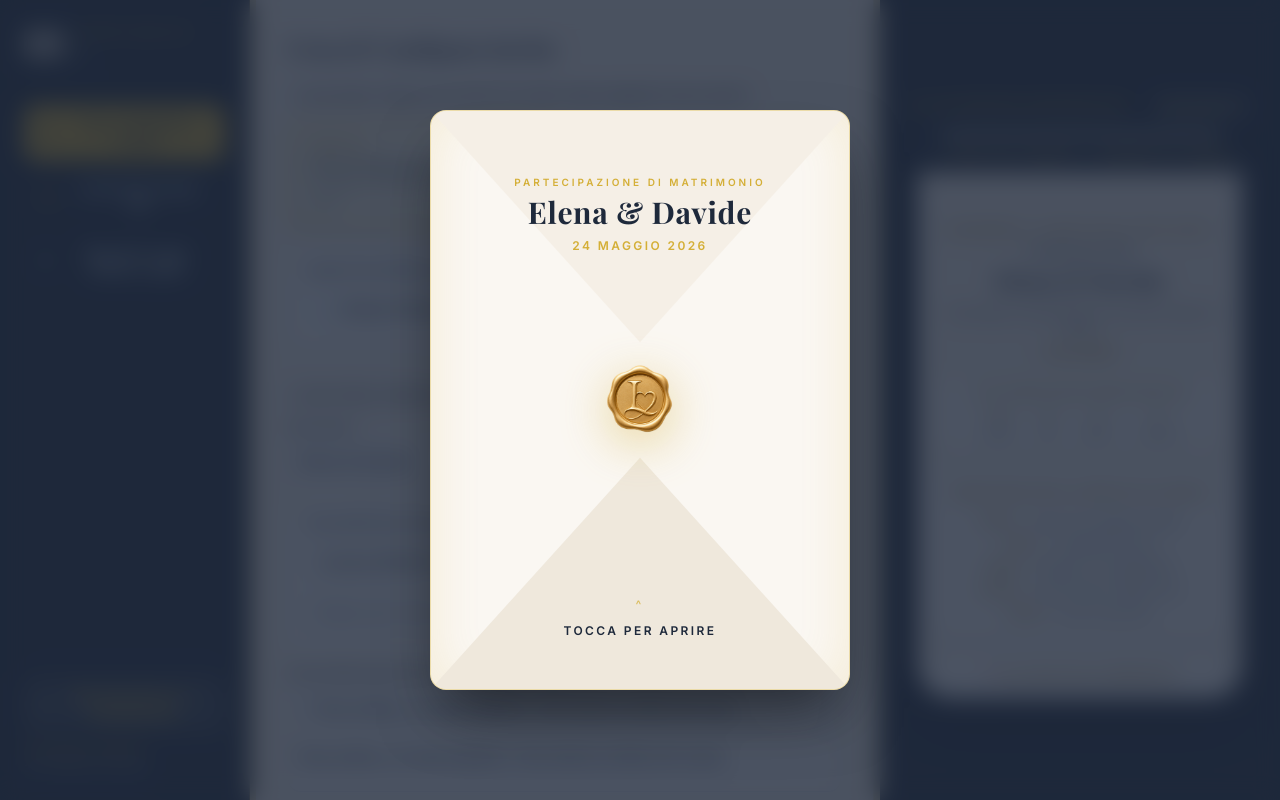
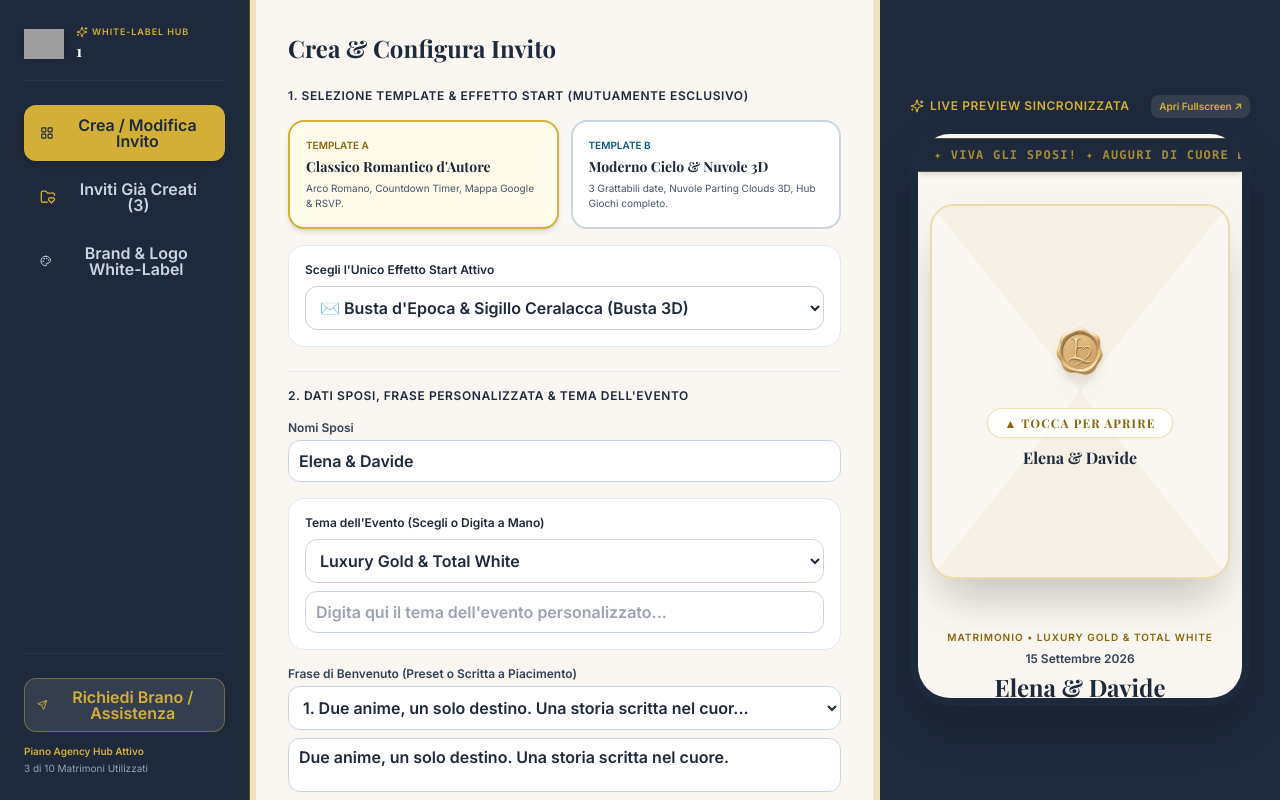
Before and after one commit to Rickym2025/love, a Next.js app: page /agency/1 in a window 1280 px wide. Built offline with nearby package versions, Linux system fonts and the light colour scheme; grey boxes are pictures that could not be loaded; a web font is replaced by a local one.

Commit message:
Update EnvelopeWax.tsx

```diff
--- a/src/components/EnvelopeWax.tsx
+++ b/src/components/EnvelopeWax.tsx
@@ -4,96 +4,52 @@ import React, { useState } from "react";
 import Image from "next/image";
 
 export interface EnvelopeWaxProps {
-  initials?: string;
   coupleNames?: string;
-  weddingDate?: string;
-  audioUrl?: string;
-  themeColor?: string;
   onOpen?: () => void;
-  children?: React.ReactNode;
 }
 
 export default function EnvelopeWax({
   coupleNames = "Elena & Davide",
-  weddingDate = "24 MAGGIO 2026",
   onOpen,
-  children,
 }: EnvelopeWaxProps) {
   const [isOpen, setIsOpen] = useState(false);
 
   const handleOpen = () => {
-    if (isOpen) return;
     setIsOpen(true);
-
-    const audio = document.getElementById("love-wedding-audio") as HTMLAudioElement;
-    if (audio) {
-      audio.play().catch((err) => console.log("Autoplay audio limitato:", err));
-    }
-
     if (onOpen) onOpen();
   };
 
   return (
-    <>
+    <div className="w-full my-4 flex flex-col items-center justify-center select-none">
       <div
-        className={`fixed inset-0 z-50 flex items-center justify-center bg-[#1E293B]/80 backdrop-blur-md transition-opacity duration-1000 ${
-          isOpen ? "opacity-0 pointer-events-none delay-700" : "opacity-100"
+        onClick={handleOpen}
+        className={`w-full max-w-sm aspect-[4/5] bg-[#FAF7F2] rounded-3xl border-2 border-[#D4AF37]/40 shadow-2xl relative overflow-hidden transition-all duration-700 cursor-pointer ${
+          isOpen ? "scale-95 opacity-20 pointer-events-none" : "hover:scale-[1.02]"
         }`}
       >
-        {/* Busta Materica Avorio */}
-        <div
-          onClick={handleOpen}
-          className="relative w-[92%] max-w-[420px] h-[580px] bg-[#FAF7F2] rounded-2xl shadow-2xl border border-[#D4AF37]/40 cursor-pointer group flex flex-col justify-between p-8 select-none transition-transform duration-500 hover:scale-[1.01] overflow-hidden"
-          style={{
-            boxShadow: "0 30px 60px -12px rgba(0,0,0,0.5), inset 0 0 50px rgba(212,175,55,0.15)",
-          }}
-        >
-          {/* Lembo Triangolare Superiore Pieghevole 3D */}
-          <div
-            className="absolute top-0 left-0 right-0 h-1/2 bg-[#F5EFE6] rounded-t-2xl origin-top transition-transform duration-700 border-b border-[#D4AF37]/40 z-10 shadow-md"
-            style={{
-              clipPath: "polygon(0 0, 50% 80%, 100% 0)",
-              transform: isOpen ? "rotateX(180deg)" : "rotateX(0deg)",
-            }}
-          />
+        {/* RILIEVI FLOREALI SUI LATI (STILE FOTO 1) */}
+        <div className="absolute inset-y-0 left-2 w-12 opacity-30 pointer-events-none bg-[radial-[#D4AF37]_1px,transparent_1px)] [background-size:12px_12px]" />
+        <div className="absolute inset-y-0 right-2 w-12 opacity-30 pointer-events-none bg-[radial-[#D4AF37]_1px,transparent_1px)] [background-size:12px_12px]" />
 
-          {/* Lembo Triangolare Inferiore */}
-          <div
-            className="absolute bottom-0 left-0 right-0 h-1/2 bg-[#EFE8DC] rounded-b-2xl origin-bottom z-10 border-t border-[#D4AF37]/20"
-            style={{
-              clipPath: "polygon(0 100%, 50% 20%, 100% 100%)",
-            }}
-          />
+        {/* LEMBO INFERIORE E SUPERIORE A V */}
+        <div className="absolute top-0 inset-x-0 h-1/2 bg-[#F5EFE6] border-b border-[#D4AF37]/30 [clip-path:polygon(0_0,100%_0,50%_100%)] drop-shadow-sm" />
+        <div className="absolute bottom-0 inset-x-0 h-1/2 bg-[#F5EFE6] border-t border-[#D4AF37]/30 [clip-path:polygon(0_100%,100%_100%,50%_0)] drop-shadow-sm" />
 
-          {/* Nomi Sposi nell'Intestazione */}
-          <div className="z-20 text-center pt-8">
-            <span className="text-[10px] tracking-[0.3em] uppercase text-[#D4AF37] font-bold block mb-1">
-              PARTECIPAZIONE DI MATRIMONIO
-            </span>
-            <h2 className="font-serif text-3xl text-[#1E293B] font-bold tracking-wide">{coupleNames}</h2>
-            <p className="text-xs uppercase tracking-[0.2em] text-[#D4AF37] font-semibold mt-2">{weddingDate}</p>
+        {/* SIGILLO CERALACCA BORDEAUX CENTRALE (FOTO 1) */}
+        <div className="absolute inset-0 flex flex-col items-center justify-center z-20">
+          <div className="relative w-20 h-20 drop-shadow-xl animate-pulse">
+            <Image src="/wax-seal.png" alt="Sigillo Ceralacca" fill className="object-contain" priority />
           </div>
 
-          {/* SIGILLO CERALACCA LOGO PNG public/wax-seal.png */}
-          <div
-            className={`absolute top-1/2 left-1/2 -translate-x-1/2 -translate-y-1/2 z-30 transition-all duration-500 ${
-              isOpen ? "scale-150 opacity-0" : "scale-100 group-hover:scale-110"
-            }`}
-          >
-            <div className="relative w-28 h-28 drop-shadow-[0_12px_24px_rgba(212,175,55,0.45)]">
-              <Image src="/wax-seal.png" alt="Sigillo Ceralacca" fill className="object-contain" priority />
-            </div>
-          </div>
+          <span className="font-serif font-bold text-xs uppercase tracking-widest text-[#8B6508] mt-4 bg-white/90 px-4 py-1.5 rounded-full border border-[#D4AF37]/40 shadow-sm">
+            ▲ TOCCA PER APRIRE
+          </span>
 
-          {/* Dicitura TOCCA PER APRIRE */}
-          <div className="z-20 text-center pb-4">
-            <span className="text-xs font-bold text-[#D4AF37] uppercase tracking-[0.25em] animate-pulse block mb-1">^</span>
-            <span className="text-xs font-bold text-[#1E293B] uppercase tracking-[0.2em]">TOCCA PER APRIRE</span>
-          </div>
+          <p className="font-serif font-bold text-base text-[#1E293B] mt-2 drop-shadow-xs">
+            {coupleNames}
+          </p>
         </div>
       </div>
-
-      {children}
-    </>
+    </div>
   );
 }
```
